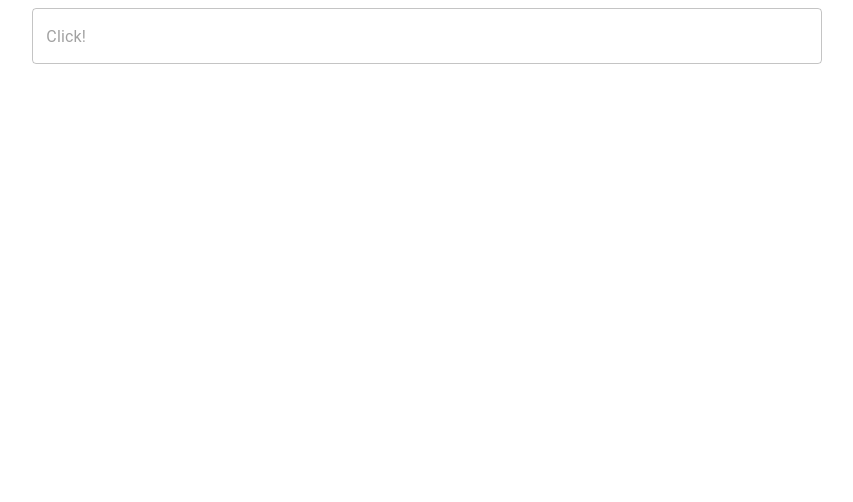
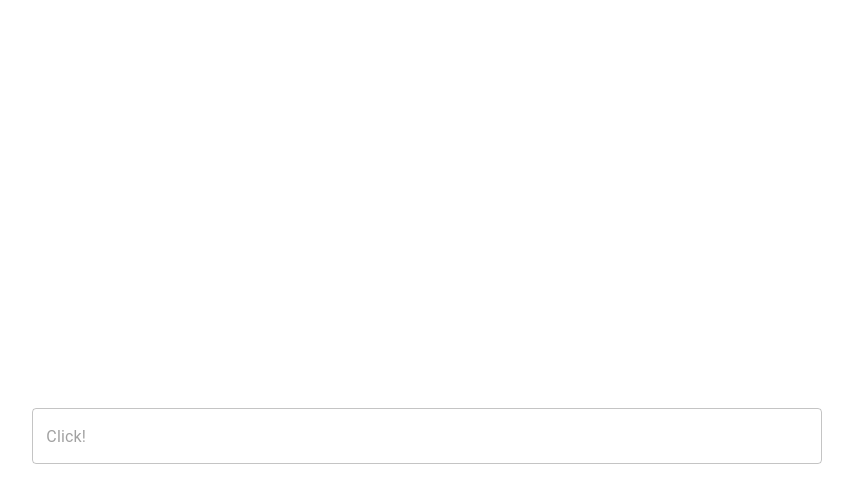
Before and after one commit to autonomous-systems/react-base-keyboard, a React (Create React App) app: page / in a window 1280 px wide. Shown: the top 502 px of the page, without its empty margins (213-1066 px from the left). Built offline with nearby package versions, Linux system fonts and the light colour scheme.

Commit message:
update layout

```diff
--- a/src/MuiKeyboard/index.tsx
+++ b/src/MuiKeyboard/index.tsx
@@ -36,6 +36,7 @@ const MuiKeyboard = () => {
           paddingRight: 4,
           width: '100%',
           marginLeft: 0,
+          pt: 50,
         }}
         container
         justifyContent="center"
```
